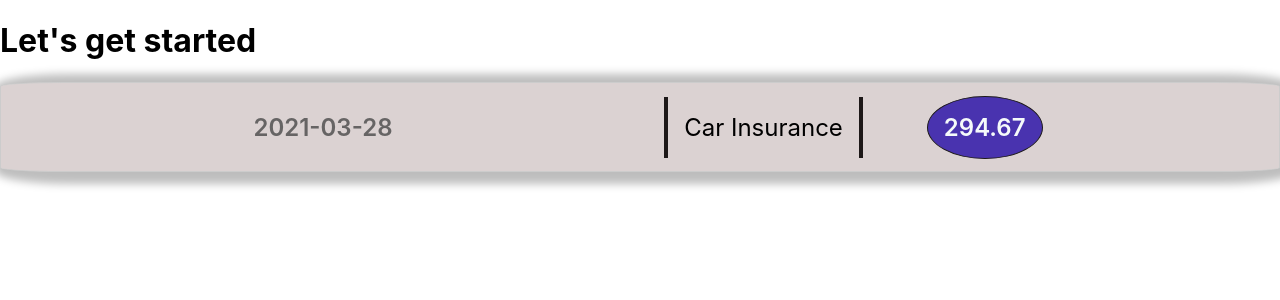
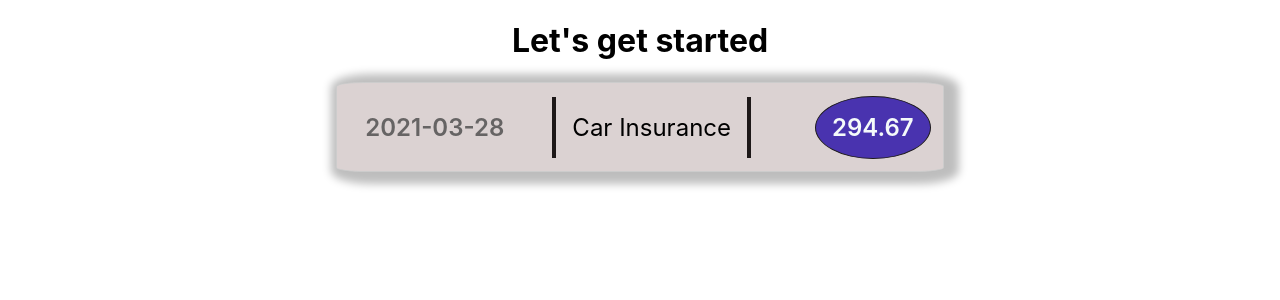
Before and after one commit to Said-laasri/Expense_app, a React (Create React App) app: page / in a window 1280 px wide. Shown: the top 300 px of the page. Built offline with nearby package versions, Linux system fonts and the light colour scheme.

Commit message:
Update style

```diff
--- a/src/index.css
+++ b/src/index.css
@@ -5,9 +5,16 @@ body {
     sans-serif;
   -webkit-font-smoothing: antialiased;
   -moz-osx-font-smoothing: grayscale;
+  box-sizing: border-box;
 }
 
 code {
   font-family: source-code-pro, Menlo, Monaco, Consolas, 'Courier New',
     monospace;
 }
+
+.app{
+  display: flex;
+  flex-direction: column;
+  align-items: center;
+}
```
